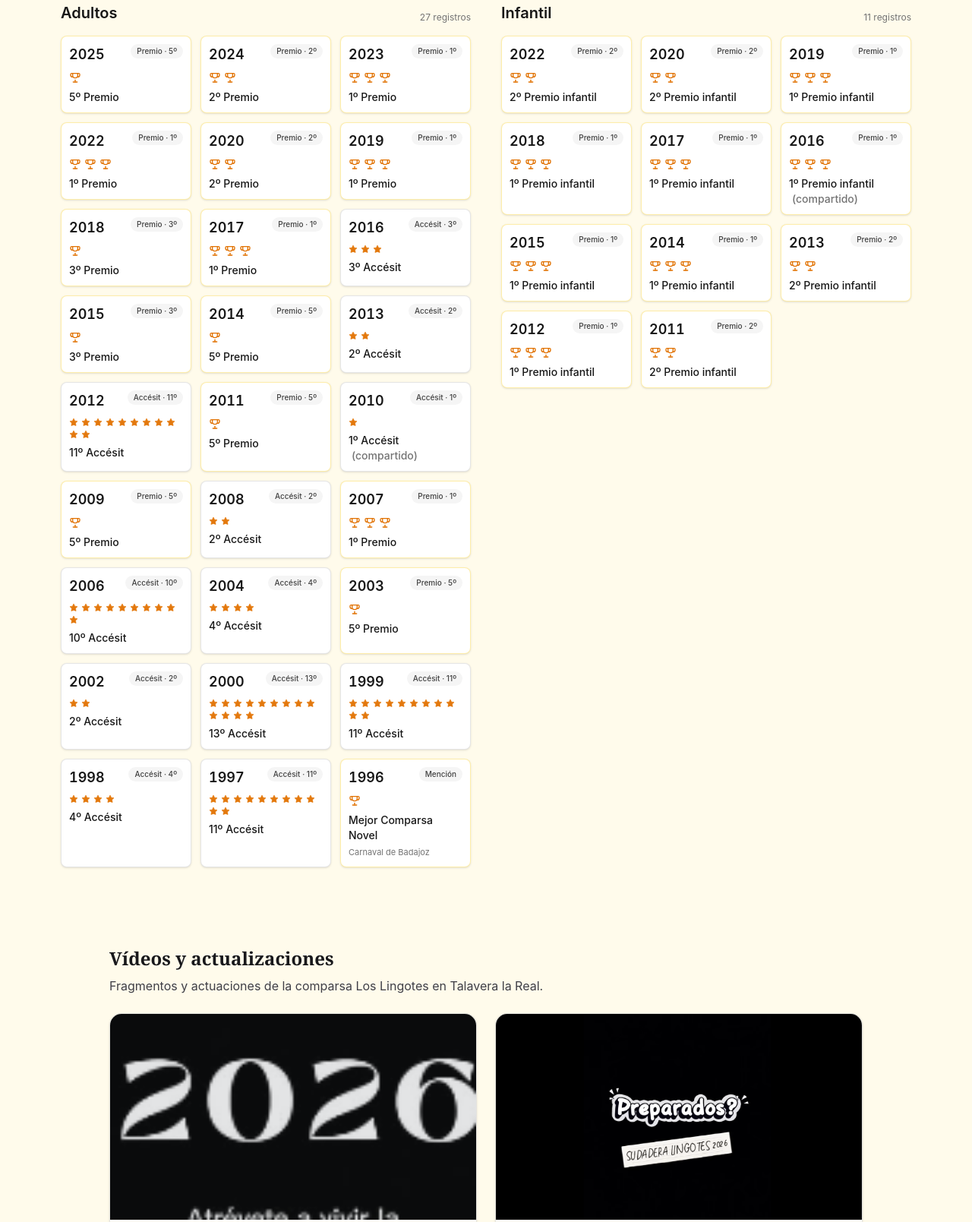
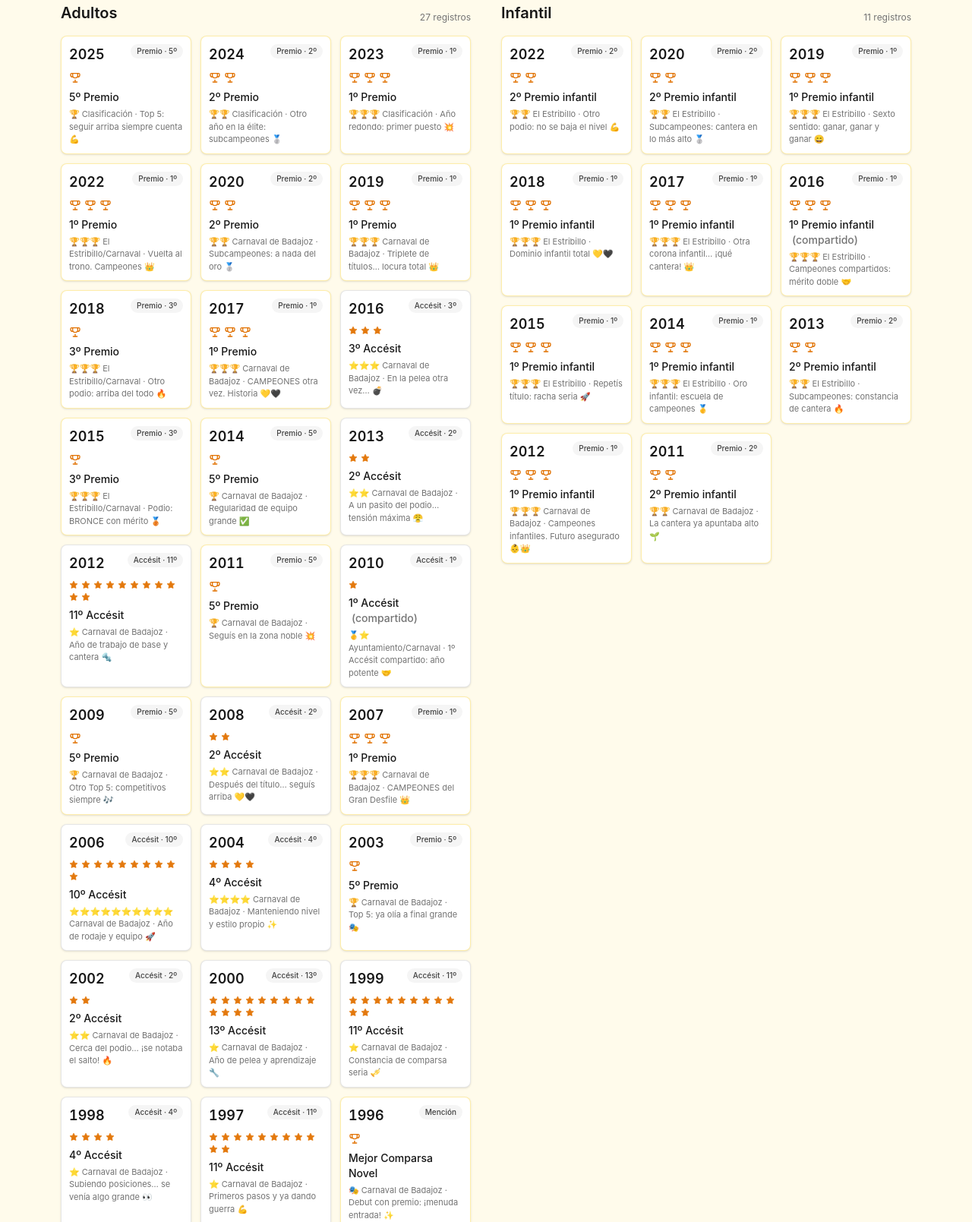
Before and after one commit to JavyProgrameitor/los-lingotes-web, an Astro site: page / in a window 1280 px wide. Shown: the part 2410-4019 px from the top of the page at 76% size. Built offline with nearby package versions, Linux system fonts and the light colour scheme; Astro itself is replaced by a stand-in of ours.

Commit message:
Updating Palmares with cards and style the best.

```diff
--- a/src/components/Palmares.astro
+++ b/src/components/Palmares.astro
@@ -263,9 +263,7 @@ const statsInfantil = statsFor(infantil);
                         )}
                         {e.fuente && (
                           <div>
-                            <span class="font-medium text-neutral-900 dark:text-white">
-                              Fuente:
-                            </span>{" "}
+                            <span class="font-medium text-neutral-900 dark:text-white" />{" "}
                             <span>{e.fuente}</span>
                           </div>
                         )}
--- a/src/data/palmares.ts
+++ b/src/data/palmares.ts
@@ -12,8 +12,8 @@ export type PalmaresEntry = {
   titulo: string;
   /** Notas tipo '(compartido)' */
   nota?: string;
-  /** Fuente opcional */
-  fuente?: string;
+  /** Fuente (con comentario corto + iconos) */
+  fuente: string;
 };
 
 export const palmares: PalmaresEntry[] = [
@@ -25,19 +25,96 @@ export const palmares: PalmaresEntry[] = [
     categoria: "Adultos",
     tipo: "especial",
     titulo: "Mejor Comparsa Novel",
-    fuente: "Carnaval de Badajoz",
+    fuente: "🎭 Carnaval de Badajoz · Debut con premio: ¡menuda entrada! ✨",
   },
-  { year: 1997, categoria: "Adultos", tipo: "accesit", numero: 11, titulo: "11º Accésit" },
-  { year: 1998, categoria: "Adultos", tipo: "accesit", numero: 4, titulo: "4º Accésit" },
-  { year: 1999, categoria: "Adultos", tipo: "accesit", numero: 11, titulo: "11º Accésit" },
-  { year: 2000, categoria: "Adultos", tipo: "accesit", numero: 13, titulo: "13º Accésit" },
-  { year: 2002, categoria: "Adultos", tipo: "accesit", numero: 2, titulo: "2º Accésit" },
-  { year: 2003, categoria: "Adultos", tipo: "premio", numero: 5, titulo: "5º Premio" },
-  { year: 2004, categoria: "Adultos", tipo: "accesit", numero: 4, titulo: "4º Accésit" },
-  { year: 2006, categoria: "Adultos", tipo: "accesit", numero: 10, titulo: "10º Accésit" },
-  { year: 2007, categoria: "Adultos", tipo: "premio", numero: 1, titulo: "1º Premio" },
-  { year: 2008, categoria: "Adultos", tipo: "accesit", numero: 2, titulo: "2º Accésit" },
-  { year: 2009, categoria: "Adultos", tipo: "premio", numero: 5, titulo: "5º Premio" },
+  {
+    year: 1997,
+    categoria: "Adultos",
+    tipo: "accesit",
+    numero: 11,
+    titulo: "11º Accésit",
+    fuente: "⭐ Carnaval de Badajoz · Primeros pasos y ya dando guerra 💪",
+  },
+  {
+    year: 1998,
+    categoria: "Adultos",
+    tipo: "accesit",
+    numero: 4,
+    titulo: "4º Accésit",
+    fuente: "⭐ Carnaval de Badajoz · Subiendo posiciones… se venía algo grande 👀",
+  },
+  {
+    year: 1999,
+    categoria: "Adultos",
+    tipo: "accesit",
+    numero: 11,
+    titulo: "11º Accésit",
+    fuente: "⭐ Carnaval de Badajoz · Constancia de comparsa seria 🎺",
+  },
+  {
+    year: 2000,
+    categoria: "Adultos",
+    tipo: "accesit",
+    numero: 13,
+    titulo: "13º Accésit",
+    fuente: "⭐ Carnaval de Badajoz · Año de pelea y aprendizaje 🔧",
+  },
+  {
+    year: 2002,
+    categoria: "Adultos",
+    tipo: "accesit",
+    numero: 2,
+    titulo: "2º Accésit",
+    fuente: "⭐⭐ Carnaval de Badajoz · Cerca del podio… ¡se notaba el salto! 🔥",
+  },
+  {
+    year: 2003,
+    categoria: "Adultos",
+    tipo: "premio",
+    numero: 5,
+    titulo: "5º Premio",
+    fuente: "🏆 Carnaval de Badajoz · Top 5: ya olía a final grande 🎭",
+  },
+  {
+    year: 2004,
+    categoria: "Adultos",
+    tipo: "accesit",
+    numero: 4,
+    titulo: "4º Accésit",
+    fuente: "⭐⭐⭐⭐ Carnaval de Badajoz · Manteniendo nivel y estilo propio ✨",
+  },
+  {
+    year: 2006,
+    categoria: "Adultos",
+    tipo: "accesit",
+    numero: 10,
+    titulo: "10º Accésit",
+    fuente: "⭐⭐⭐⭐⭐⭐⭐⭐⭐⭐ Carnaval de Badajoz · Año de rodaje y equipo 🚀",
+  },
+  {
+    year: 2007,
+    categoria: "Adultos",
+    tipo: "premio",
+    numero: 1,
+    titulo: "1º Premio",
+    fuente: "🏆🏆🏆 Carnaval de Badajoz · CAMPEONES del Gran Desfile 👑",
+  },
+  {
+    year: 2008,
+    categoria: "Adultos",
+    tipo: "accesit",
+    numero: 2,
+    titulo: "2º Accésit",
+    fuente: "⭐⭐ Carnaval de Badajoz · Después del título… seguís arriba 💛🖤",
+  },
+  {
+    year: 2009,
+    categoria: "Adultos",
+    tipo: "premio",
+    numero: 5,
+    titulo: "5º Premio",
+    fuente: "🏆 Carnaval de Badajoz · Otro Top 5: competitivos siempre 🎶",
+  },
   {
     year: 2010,
     categoria: "Adultos",
@@ -45,30 +122,166 @@ export const palmares: PalmaresEntry[] = [
     numero: 1,
     titulo: "1º Accésit",
     nota: "(compartido)",
+    fuente: "🥇⭐ Ayuntamiento/Carnaval · 1º Accésit compartido: año potente 🤝",
   },
-  { year: 2011, categoria: "Adultos", tipo: "premio", numero: 5, titulo: "5º Premio" },
-  { year: 2012, categoria: "Adultos", tipo: "accesit", numero: 11, titulo: "11º Accésit" },
-  { year: 2013, categoria: "Adultos", tipo: "accesit", numero: 2, titulo: "2º Accésit" },
-  { year: 2014, categoria: "Adultos", tipo: "premio", numero: 5, titulo: "5º Premio" },
-  { year: 2015, categoria: "Adultos", tipo: "premio", numero: 3, titulo: "3º Premio" },
-  { year: 2016, categoria: "Adultos", tipo: "accesit", numero: 3, titulo: "3º Accésit" },
-  { year: 2017, categoria: "Adultos", tipo: "premio", numero: 1, titulo: "1º Premio" },
-  { year: 2018, categoria: "Adultos", tipo: "premio", numero: 3, titulo: "3º Premio" },
-  { year: 2019, categoria: "Adultos", tipo: "premio", numero: 1, titulo: "1º Premio" },
-  { year: 2020, categoria: "Adultos", tipo: "premio", numero: 2, titulo: "2º Premio" },
-  { year: 2022, categoria: "Adultos", tipo: "premio", numero: 1, titulo: "1º Premio" },
-  { year: 2023, categoria: "Adultos", tipo: "premio", numero: 1, titulo: "1º Premio" },
-  { year: 2024, categoria: "Adultos", tipo: "premio", numero: 2, titulo: "2º Premio" },
-  { year: 2025, categoria: "Adultos", tipo: "premio", numero: 5, titulo: "5º Premio" },
+  {
+    year: 2011,
+    categoria: "Adultos",
+    tipo: "premio",
+    numero: 5,
+    titulo: "5º Premio",
+    fuente: "🏆 Carnaval de Badajoz · Seguís en la zona noble 💥",
+  },
+  {
+    year: 2012,
+    categoria: "Adultos",
+    tipo: "accesit",
+    numero: 11,
+    titulo: "11º Accésit",
+    fuente: "⭐ Carnaval de Badajoz · Año de trabajo de base y cantera 🔩",
+  },
+  {
+    year: 2013,
+    categoria: "Adultos",
+    tipo: "accesit",
+    numero: 2,
+    titulo: "2º Accésit",
+    fuente: "⭐⭐ Carnaval de Badajoz · A un pasito del podio… tensión máxima 😤",
+  },
+  {
+    year: 2014,
+    categoria: "Adultos",
+    tipo: "premio",
+    numero: 5,
+    titulo: "5º Premio",
+    fuente: "🏆 Carnaval de Badajoz · Regularidad de equipo grande ✅",
+  },
+  {
+    year: 2015,
+    categoria: "Adultos",
+    tipo: "premio",
+    numero: 3,
+    titulo: "3º Premio",
+    fuente: "🏆🏆🏆 El Estribillo/Carnaval · Podio: BRONCE con mérito 🥉",
+  },
+  {
+    year: 2016,
+    categoria: "Adultos",
+    tipo: "accesit",
+    numero: 3,
+    titulo: "3º Accésit",
+    fuente: "⭐⭐⭐ Carnaval de Badajoz · En la pelea otra vez… 💣",
+  },
+  {
+    year: 2017,
+    categoria: "Adultos",
+    tipo: "premio",
+    numero: 1,
+    titulo: "1º Premio",
+    fuente: "🏆🏆🏆 Carnaval de Badajoz · CAMPEONES otra vez. Historia 💛🖤",
+  },
+  {
+    year: 2018,
+    categoria: "Adultos",
+    tipo: "premio",
+    numero: 3,
+    titulo: "3º Premio",
+    fuente: "🏆🏆🏆 El Estribillo/Carnaval · Otro podio: arriba del todo 🔥",
+  },
+  {
+    year: 2019,
+    categoria: "Adultos",
+    tipo: "premio",
+    numero: 1,
+    titulo: "1º Premio",
+    fuente: "🏆🏆🏆 Carnaval de Badajoz · Triplete de títulos… locura total 👑",
+  },
+  {
+    year: 2020,
+    categoria: "Adultos",
+    tipo: "premio",
+    numero: 2,
+    titulo: "2º Premio",
+    fuente: "🏆🏆 Carnaval de Badajoz · Subcampeones: a nada del oro 🥈",
+  },
+  {
+    year: 2022,
+    categoria: "Adultos",
+    tipo: "premio",
+    numero: 1,
+    titulo: "1º Premio",
+    fuente: "🏆🏆🏆 El Estribillo/Carnaval · Vuelta al trono. Campeones 👑",
+  },
+
+  // ⚠️ Estos 2023-2025 los dejo EXACTOS como los has puesto tú
+  {
+    year: 2023,
+    categoria: "Adultos",
+    tipo: "premio",
+    numero: 1,
+    titulo: "1º Premio",
+    fuente: "🏆🏆🏆 Clasificación · Año redondo: primer puesto 💥",
+  },
+  {
+    year: 2024,
+    categoria: "Adultos",
+    tipo: "premio",
+    numero: 2,
+    titulo: "2º Premio",
+    fuente: "🏆🏆 Clasificación · Otro año en la élite: subcampeones 🥈",
+  },
+  {
+    year: 2025,
+    categoria: "Adultos",
+    tipo: "premio",
+    numero: 5,
+    titulo: "5º Premio",
+    fuente: "🏆 Clasificación · Top 5: seguir arriba siempre cuenta 💪",
+  },
 
   // =======================
   // Infantil
   // =======================
-  { year: 2011, categoria: "Infantil", tipo: "premio", numero: 2, titulo: "2º Premio infantil" },
-  { year: 2012, categoria: "Infantil", tipo: "premio", numero: 1, titulo: "1º Premio infantil" },
-  { year: 2013, categoria: "Infantil", tipo: "premio", numero: 2, titulo: "2º Premio infantil" },
-  { year: 2014, categoria: "Infantil", tipo: "premio", numero: 1, titulo: "1º Premio infantil" },
-  { year: 2015, categoria: "Infantil", tipo: "premio", numero: 1, titulo: "1º Premio infantil" },
+  {
+    year: 2011,
+    categoria: "Infantil",
+    tipo: "premio",
+    numero: 2,
+    titulo: "2º Premio infantil",
+    fuente: "🏆🏆 Carnaval de Badajoz · La cantera ya apuntaba alto 🌱",
+  },
+  {
+    year: 2012,
+    categoria: "Infantil",
+    tipo: "premio",
+    numero: 1,
+    titulo: "1º Premio infantil",
+    fuente: "🏆🏆🏆 Carnaval de Badajoz · Campeones infantiles. Futuro asegurado 👶👑",
+  },
+  {
+    year: 2013,
+    categoria: "Infantil",
+    tipo: "premio",
+    numero: 2,
+    titulo: "2º Premio infantil",
+    fuente: "🏆🏆 El Estribillo · Subcampeones: constancia de cantera 🔥",
+  },
+  {
+    year: 2014,
+    categoria: "Infantil",
+    tipo: "premio",
+    numero: 1,
+    titulo: "1º Premio infantil",
+    fuente: "🏆🏆🏆 El Estribillo · Oro infantil: escuela de campeones 🥇",
+  },
+  {
+    year: 2015,
+    categoria: "Infantil",
+    tipo: "premio",
+    numero: 1,
+    titulo: "1º Premio infantil",
+    fuente: "🏆🏆🏆 El Estribillo · Repetís título: racha seria 🚀",
+  },
   {
     year: 2016,
     categoria: "Infantil",
@@ -76,10 +289,46 @@ export const palmares: PalmaresEntry[] = [
     numero: 1,
     titulo: "1º Premio infantil",
     nota: "(compartido)",
+    fuente: "🏆🏆🏆 El Estribillo · Campeones compartidos: mérito doble 🤝",
   },
-  { year: 2017, categoria: "Infantil", tipo: "premio", numero: 1, titulo: "1º Premio infantil" },
-  { year: 2018, categoria: "Infantil", tipo: "premio", numero: 1, titulo: "1º Premio infantil" },
-  { year: 2019, categoria: "Infantil", tipo: "premio", numero: 1, titulo: "1º Premio infantil" },
-  { year: 2020, categoria: "Infantil", tipo: "premio", numero: 2, titulo: "2º Premio infantil" },
-  { year: 2022, categoria: "Infantil", tipo: "premio", numero: 2, titulo: "2º Premio infantil" },
+  {
+    year: 2017,
+    categoria: "Infantil",
+    tipo: "premio",
+    numero: 1,
+    titulo: "1º Premio infantil",
+    fuente: "🏆🏆🏆 El Estribillo · Otra corona infantil… ¡qué cantera! 👑",
+  },
+  {
+    year: 2018,
+    categoria: "Infantil",
+    tipo: "premio",
+    numero: 1,
+    titulo: "1º Premio infantil",
+    fuente: "🏆🏆🏆 El Estribillo · Dominio infantil total 💛🖤",
+  },
+  {
+    year: 2019,
+    categoria: "Infantil",
+    tipo: "premio",
+    numero: 1,
+    titulo: "1º Premio infantil",
+    fuente: "🏆🏆🏆 El Estribillo · Sexto sentido: ganar, ganar y ganar 😄",
+  },
+  {
+    year: 2020,
+    categoria: "Infantil",
+    tipo: "premio",
+    numero: 2,
+    titulo: "2º Premio infantil",
+    fuente: "🏆🏆 El Estribillo · Subcampeones: cantera en lo más alto 🥈",
+  },
+  {
+    year: 2022,
+    categoria: "Infantil",
+    tipo: "premio",
+    numero: 2,
+    titulo: "2º Premio infantil",
+    fuente: "🏆🏆 El Estribillo · Otro podio: no se baja el nivel 💪",
+  },
 ];
```
